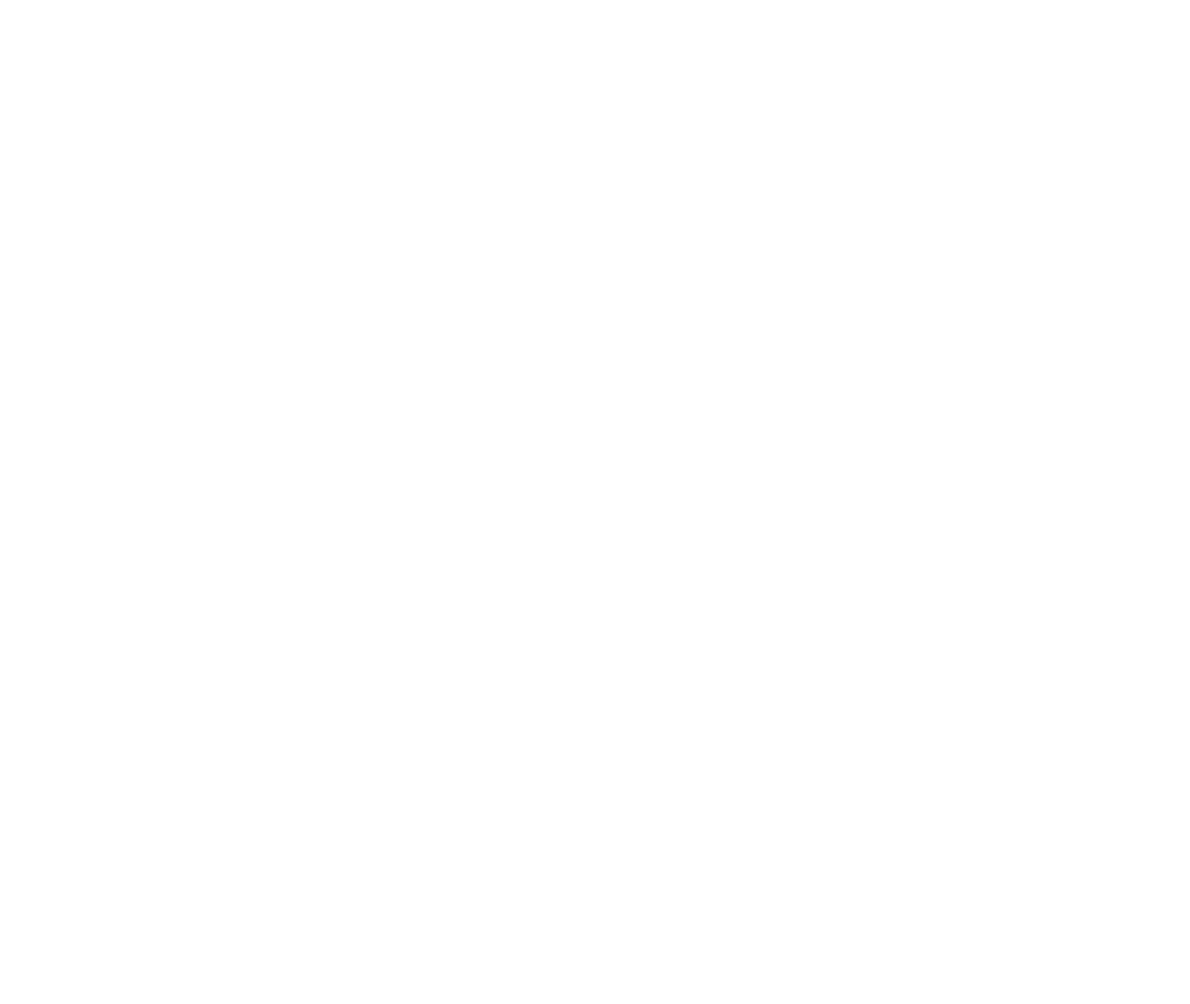
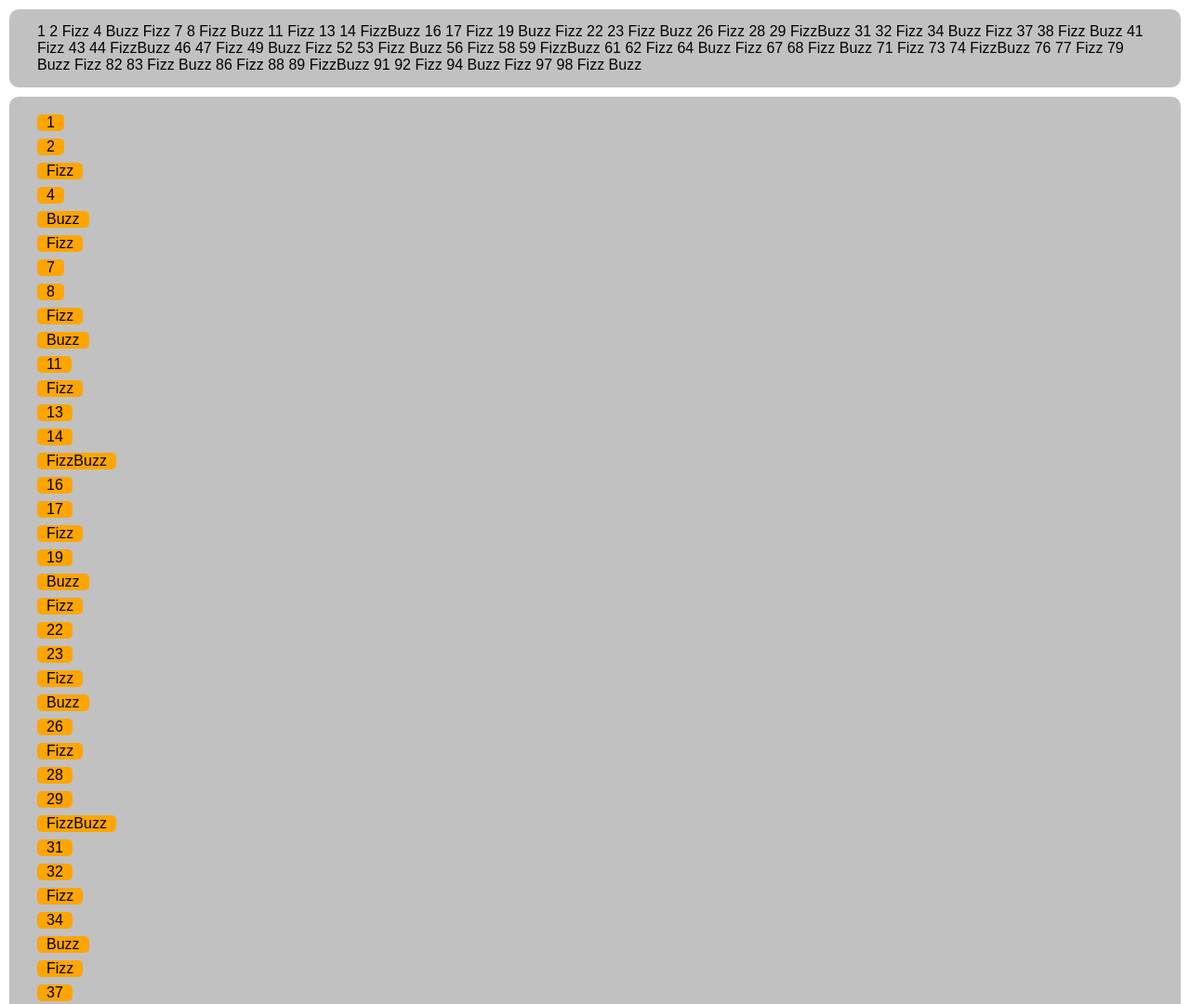
Before and after one commit to PaoloVol99/js-fizzbuzz, a plain HTML site: page BONUS/index.html in a window 1280 px wide. Shown: the top 1080 px of the page at 93% size. Before the commit the page ends 800 px from the top, so only its background shows below. Drawn offline with Linux system fonts and the light colour scheme.

Commit message:
BONUS completed (?)

```diff
--- a/BONUS/css/style.css
+++ b/BONUS/css/style.css
@@ -0,0 +1,36 @@
+* {
+    box-sizing: border-box;
+    margin: 0;
+    padding: 0;
+}
+
+body {
+    font-family: Arial, Helvetica, sans-serif;
+}
+
+.container,
+.container-2 {
+    margin-bottom: 30px;
+    background-color: rgb(193, 193, 193);
+    color: rgb(0, 0, 0);
+    margin: 10px;
+    border-radius: 10px;
+}
+
+#content-wrapper-2,
+#content-wrapper{
+    display: flex;
+    flex-direction: column;
+    justify-content: start;
+    align-items: flex-start;
+    padding: 15px 30px;
+
+}
+
+.printed {
+    padding: 0 10px;
+    background-color: orange;
+    border-radius: 5px;
+    width: auto;
+    margin: 4px 0;
+}
--- a/BONUS/index.html
+++ b/BONUS/index.html
@@ -5,9 +5,20 @@
     <meta http-equiv="X-UA-Compatible" content="IE=edge">
     <meta name="viewport" content="width=device-width, initial-scale=1.0">
     <title>FizzBuzz</title>
+    <link rel="stylesheet" href="./css/style.css">
 </head>
 <body>
+    <div class="container">
+        <div id="content-wrapper">
 
+        </div>
+    </div>
+
+    <div class="container-2">
+        <div id="content-wrapper-2">
+
+        </div>
+    </div>
     <script src="./js/app.js"></script>
 </body>
 </html>
--- a/BONUS/js/app.js
+++ b/BONUS/js/app.js
@@ -1,19 +1,47 @@
-
+// METODO CON APPEND
 
 for (let i = 1; i <= 100; i++) {
     let resto3 = i % 3
     let resto5 = i % 5
     let resto15 = i % 15
+    let container = document.getElementById('content-wrapper')
 
-    // console.log(i)
 
     if (resto15 === 0) {
         console.log('FizzBuzz')
+        container.append(' FizzBuzz ')
     } else if (resto5 === 0) {
         console.log('Buzz')
+        container.append(' Buzz ')
     } else if (resto3 === 0) {
         console.log('Fizz')
+        container.append(' Fizz ')
     } else {
         console.log(i)
+        container.append(i + ' ')
     }
 }
+
+// METODO CON INNERHTML
+
+for (let i = 1; i <= 100; i++) {
+    let resto3 = i % 3
+    let resto5 = i % 5
+    let resto15 = i % 15
+    let container = document.getElementById('content-wrapper-2')
+
+
+    if (resto15 === 0) {
+        console.log('FizzBuzz')
+        container.innerHTML += '<span class="printed">FizzBuzz</span>'
+    } else if (resto5 === 0) {
+        console.log('Buzz')
+        container.innerHTML += '<span class="printed">Buzz</span>'
+    } else if (resto3 === 0) {
+        console.log('Fizz')
+        container.innerHTML += '<span class="printed">Fizz</span>'
+    } else {
+        console.log(i)
+        container.innerHTML += '<span class="printed">' + i + '</span>'
+    }
+}
```
